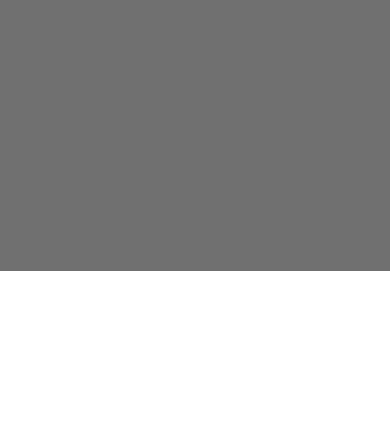
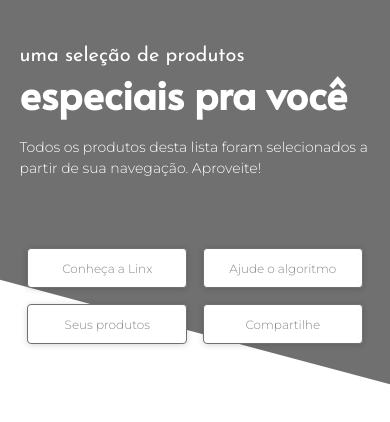
Before and after one commit to russo97/ProcessoSeletivoBold, a plain HTML site: page index.html in a window 390 px wide. Drawn offline with Linux system fonts and the light colour scheme.

Commit message:
feat: finalizada estrutura e estilização inicial da header na versão mobile

```diff
--- a/index.html
+++ b/index.html
@@ -4,13 +4,35 @@
     <meta charset="UTF-8" />
     <meta http-equiv="X-UA-Compatible" content="IE=edge" />
     <meta name="viewport" content="width=device-width, initial-scale=1.0" />
+    <link href="https://fonts.googleapis.com/css2?family=Alata&family=Josefin+Sans:wght@300;400&family=Montserrat:wght@300&display=swap" rel="stylesheet">
+    <link rel="preconnect" href="https://fonts.gstatic.com">
     <link rel="stylesheet" media="all" href="dist/css/styles.min.css" />
     <title>Bold Landing Page</title>
   </head>
   <body>
 
     <header class="header">
-      <div class="header__container container"></div>
+      <div class="header__container container">
+        <div class="header__text">
+          <h3 class="header__paragraph">
+            uma seleção de produtos
+          </h3>
+
+          <h1 class="header__title">
+            especiais pra você
+          </h1>
+
+          <h4 class="header__subtitle">
+            Todos os produtos desta lista foram selecionados a partir de sua navegação. Aproveite!
+          </h4>
+        </div>
+        <div class="header__buttons">
+          <a href="#" class="header__button button">Conheça a Linx</a>
+          <a href="#" class="header__button button">Ajude o algoritmo</a>
+          <a href="#" class="header__button button">Seus produtos</a>
+          <a href="#" class="header__button button">Compartilhe</a>
+        </div>
+      </div>
     </header>
 
   </body>
--- a/scss/_global.scss
+++ b/scss/_global.scss
@@ -5,6 +5,17 @@ body {
   background-color: $white;
 }
 
+button,
+.button {
+  padding: 12px 23px;
+  color: $mediumGray;
+  background-color: $white;
+  border: solid 1px $darkGray;
+  box-shadow: 0px 1px 6px #00000029;
+  font-family: 'Montserrat', sans-serif;
+}
+
 .container {
+  width: 90%;
   margin: 0 auto;
 }
--- a/scss/_header.scss
+++ b/scss/_header.scss
@@ -2,9 +2,73 @@
 .header {
   width: 100%;
   height: 24.875rem; // 398px
+  position: relative;
+  overflow: hidden;
+
+  &::before {
+    z-index: -1;
+    content: "";
+    width: 150%;
+    height: 150%;
+    position: absolute;
+    background-color: $darkGray;
+    transform: translateY(-40%) skewY(15deg);
+  }
 
   &__container {
-    height: 68%;
-    background-color: $darkGray;
+    height: 100%;
+    display: flex;
+    align-items: center;
+    flex-direction: column;
+    justify-content: space-evenly;
+  }
+
+  // estilização dos textos e titulo da header
+  &__text {
+    display: flex;
+    flex-direction: column;
+  }
+
+  &__paragraph {
+    color: $white;
+    font-size: 1.25rem;
+    font-weight: normal;
+    font-family: 'Josefin Sans', sans-serif;
+  }
+
+  &__title {
+    color: $white;
+    font-size: 2.5rem;
+    font-family: 'Alata', sans-serif;
+  }
+
+  &__subtitle {
+    color: $white;
+    margin: 1rem 0;
+    line-height: 1.5;
+    font-size: .875rem;
+    font-weight: normal;
+    font-family: 'Montserrat', sans-serif;
+  }
+
+
+
+  &__buttons {
+    display: flex;
+    align-items: center;
+    flex-flow: row wrap;
+    justify-content: space-around;
+  }
+
+  &__button {
+    width: 10rem;
+    height: 2.5rem;
+    margin: .5rem 0;
+    border-radius: 4px;
+    font-size: .75rem;
+
+    display: flex;
+    align-items: center;
+    justify-content: center;
   }
 }
```
Also changed, not shown: dist/css/styles.css, dist/css/styles.min.css, 2 other files.
